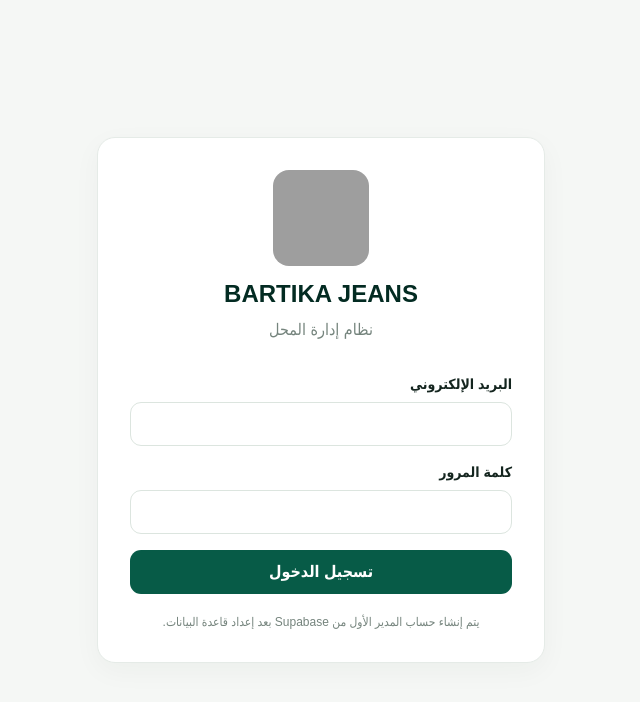
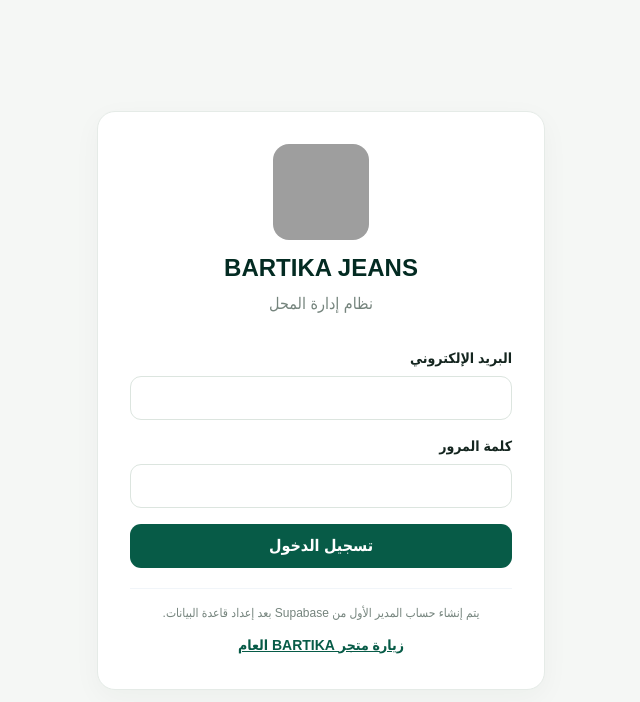
Before and after one commit to zikrmediaofficiall/BARTIKA-JEANS, a Next.js app: page /login in a window 1280 px wide. Shown: the top 702 px of the page, without its empty margins (511-1151 px from the left). Built offline with nearby package versions, Linux system fonts and the light colour scheme; grey boxes are pictures that could not be loaded.

Commit message:
feat: link staff login to the public storefront

```diff
--- a/src/app/login/page.tsx
+++ b/src/app/login/page.tsx
@@ -58,9 +58,14 @@ export default async function Login({
           <button className="btn btn-primary w-full">تسجيل الدخول</button>
         </form>
 
-        <p className="muted mt-5 text-center text-xs">
-          يتم إنشاء حساب المدير الأول من Supabase بعد إعداد قاعدة البيانات.
-        </p>
+        <div className="mt-5 border-t border-slate-100 pt-4 text-center">
+          <p className="muted mb-3 text-xs">
+            يتم إنشاء حساب المدير الأول من Supabase بعد إعداد قاعدة البيانات.
+          </p>
+          <a href="/shop" className="text-sm font-bold text-emerald-800 underline">
+            زيارة متجر BARTIKA العام
+          </a>
+        </div>
       </section>
     </main>
   );
```
